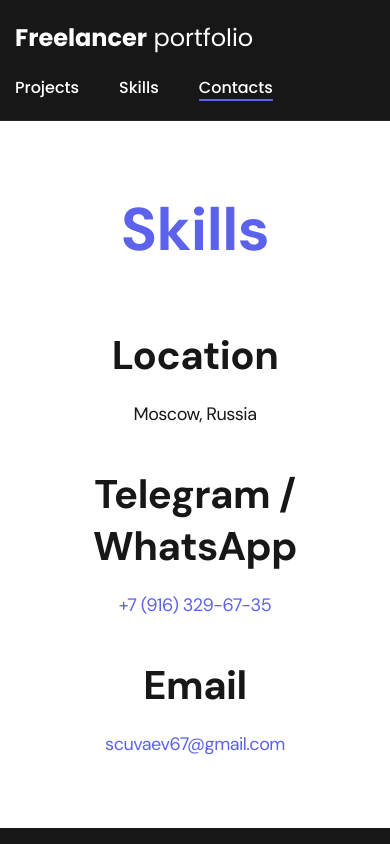
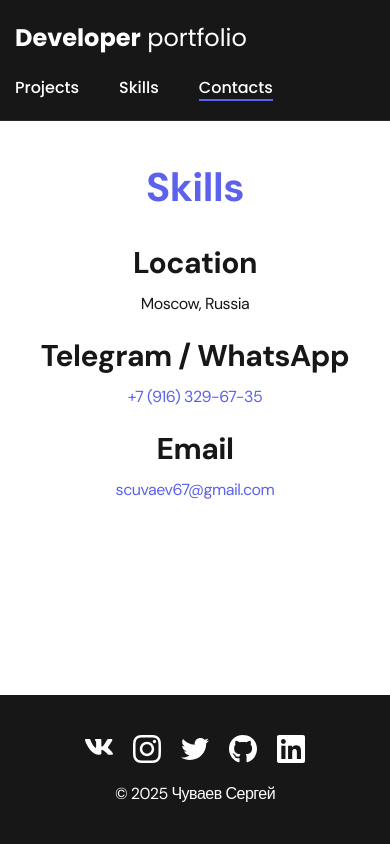
Before and after one commit to K3nshI87/portfolio, a plain HTML site: page contacts.html in a window 390 px wide. Shown: the top 844 px of the page. Drawn offline with Linux system fonts and the light colour scheme.

Commit message:
добавил адаптивную верстку

```diff
--- a/contacts.html
+++ b/contacts.html
@@ -3,14 +3,14 @@
 <head>
     <meta charset="UTF-8">
     <meta name="viewport" content="width=device-width, initial-scale=1.0">
-    <title>Freelancer Portfolio</title>
+    <title>Developer Portfolio</title>
     <link rel="stylesheet" href="./css/main.css">
 </head>
 <body>
     <nav class="nav">
         <div class="container">
             <div class="nav-row">
-                <a href="./index.html" class="logo"><strong>Freelancer</strong> portfolio</a>
+                <a href="./index.html" class="logo"><strong>Developer</strong> portfolio</a>
                 <ul class="nav-list">
                     <li class="nav-list__item"> <a href="./index.html" class="nav-list__link">Projects</a></li>
                     <li class="nav-list__item"> <a href="./skills.html" class="nav-list__link">Skills</a></li>
--- a/css/main.css
+++ b/css/main.css
@@ -218,6 +218,7 @@ html, body {
     flex-wrap: wrap;
     column-gap: 30px;
     row-gap: 30px;
+    justify-content: center;
 }
 
 .project {
@@ -321,8 +322,11 @@ html, body {
     margin-top: 0.5em;
 }
 
+@media screen and (max-width: 620px) {
+    .header {
+        min-height: unset;
+    }
 
-@media screen and (max-width: 620px) {
     .header__title {
         font-size: 30px;
     }
@@ -330,4 +334,56 @@ html, body {
     .header__title strong {
         font-size: 40px;
     }
+
+    .section {
+        padding: 40px 0;
+        font-size: 40px;
+    }
+
+    .title-1 {
+        margin-bottom: 30px;
+        font-size: 40px;
+    }
+
+    .title-2 {
+        margin-bottom: 10px;
+        font-size: 30px;
+    }
+
+    .content-list {
+        row-gap: 20px;
+    }
+
+    .content-list__item {
+        font-size: 16px;
+    }
+
+    .project__title {
+        font-size: 22px;
+    }
+
+    .footer {
+        padding: 40px 0;
+    }
+
+    .footer__wrapper {
+        row-gap: 20px;
+    }
+
+    .social {
+        column-gap: 20px;
+    }
+
+    .social__item {
+        width: 28px;
+    }
+
+    .btn-outline {
+        font-size: 16px;
+    }
+
+    .project-details__desc {
+        font-size: 22px;
+        margin-bottom: 20px;
+    }
 }
```
Also changed, not shown: project-page.html (+1 -1 lines), skills.html (+2 -2 lines).
